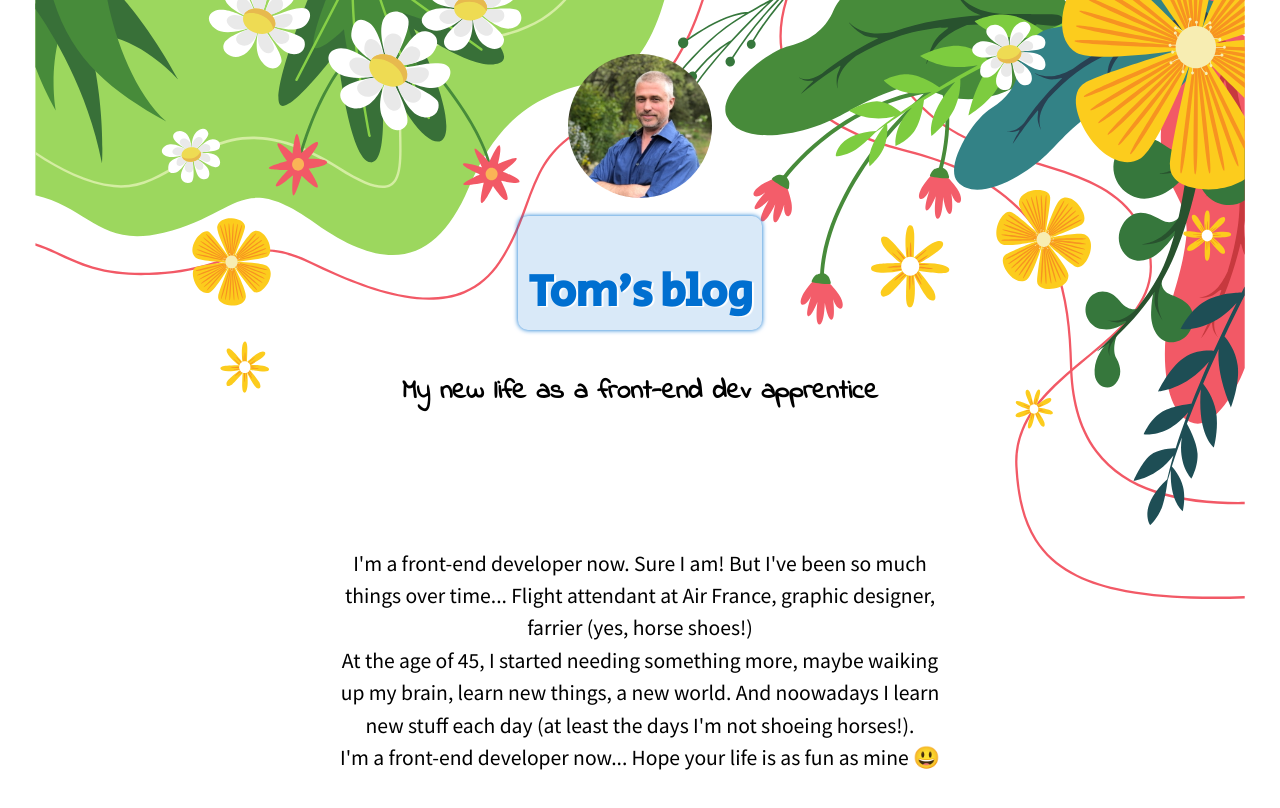
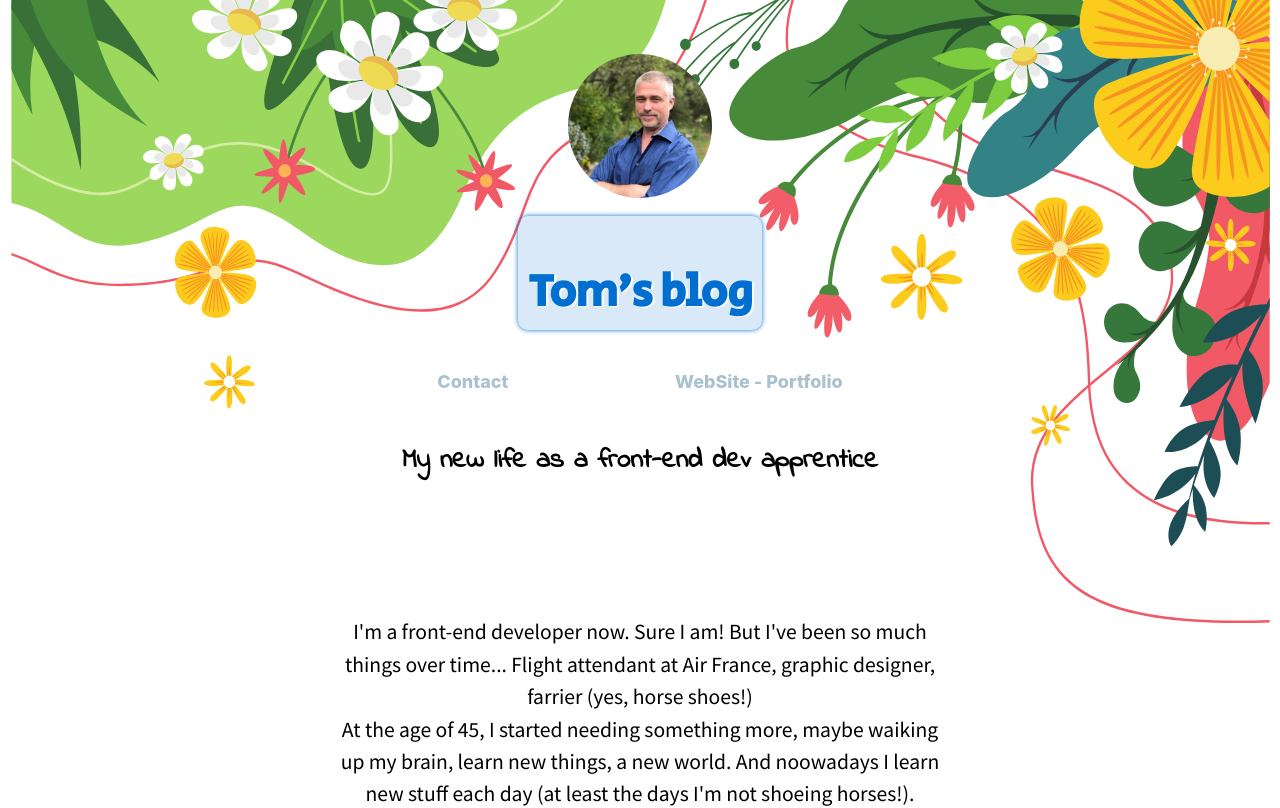
Before and after one commit to Peanuts-83/nextjs-blog, a Next.js app: page / in a window 1280 px wide. Shown: the top 808 px of the page. Built offline with nearby package versions, Linux system fonts and the light colour scheme.

Commit message:
contacts added

```diff
--- a/components/layout.js
+++ b/components/layout.js
@@ -38,6 +38,12 @@ export default function Layout({ children, home }) {
               alt={name}
             />
             <h1 className={utilStyles.heading2Xl}>{siteTitle}</h1>
+            <div className="contact">
+              <Link href='mailto:tranque@free.fr'>
+                <a>Contact</a>
+              </Link>
+              <a href='http://thomasranque.com' target='_blank'>WebSite - Portfolio</a>
+            </div>
             <h2>My new life as a front-end dev apprentice</h2>
           </>
         ) : (
--- a/styles/global.css
+++ b/styles/global.css
@@ -73,3 +73,19 @@ pre {
 time {
   color: rgb(0, 111, 208);
 }
+
+.contact {
+  display: flex;
+  width: 100%;
+  justify-content: space-around;
+  align-items: center;
+  padding: 20px;
+}
+
+.contact * {
+  color: rgb(170, 194, 206);
+}
+
+.contact *:hover {
+  color: rgb(0, 111, 208);
+}
```
